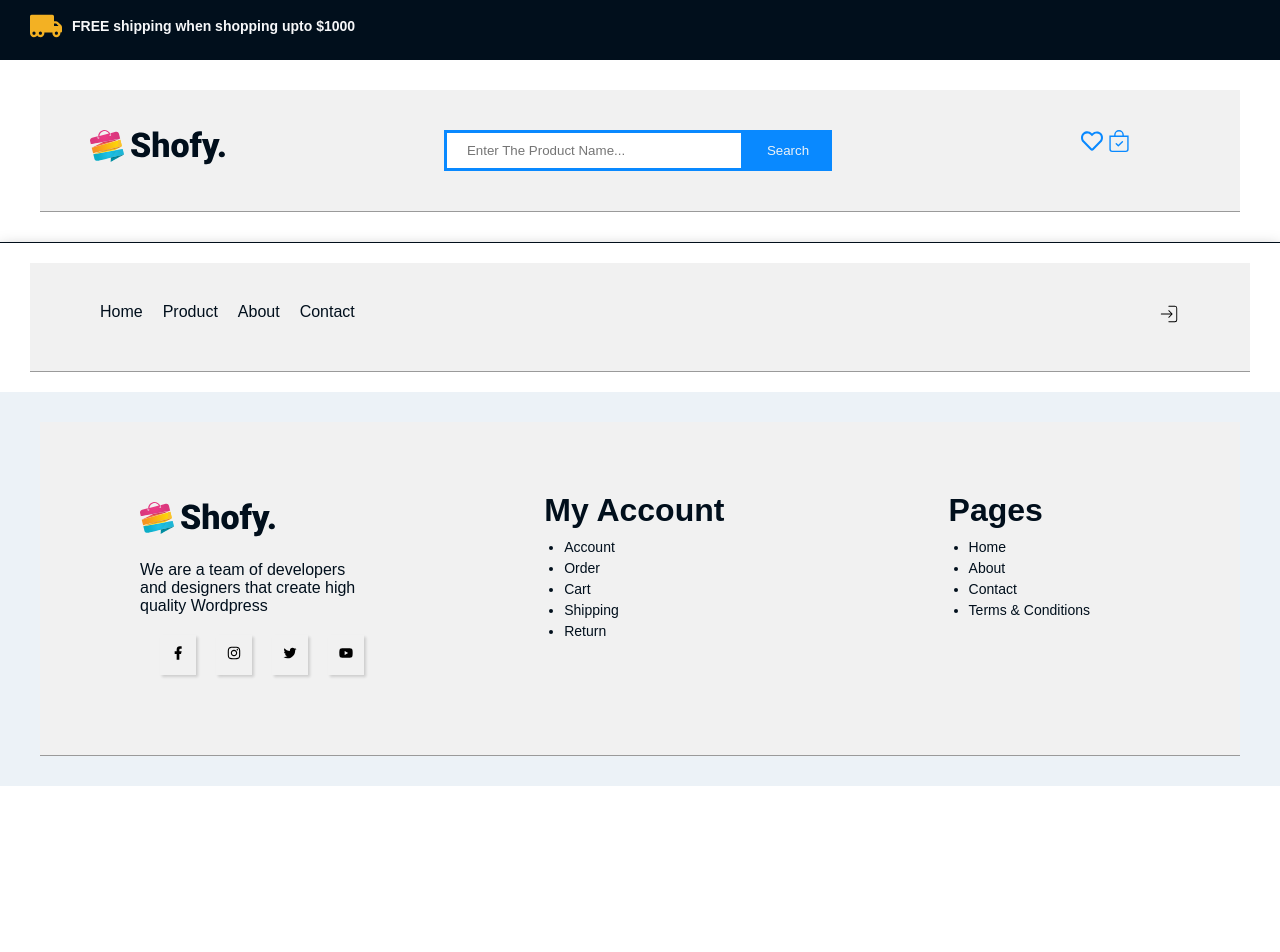
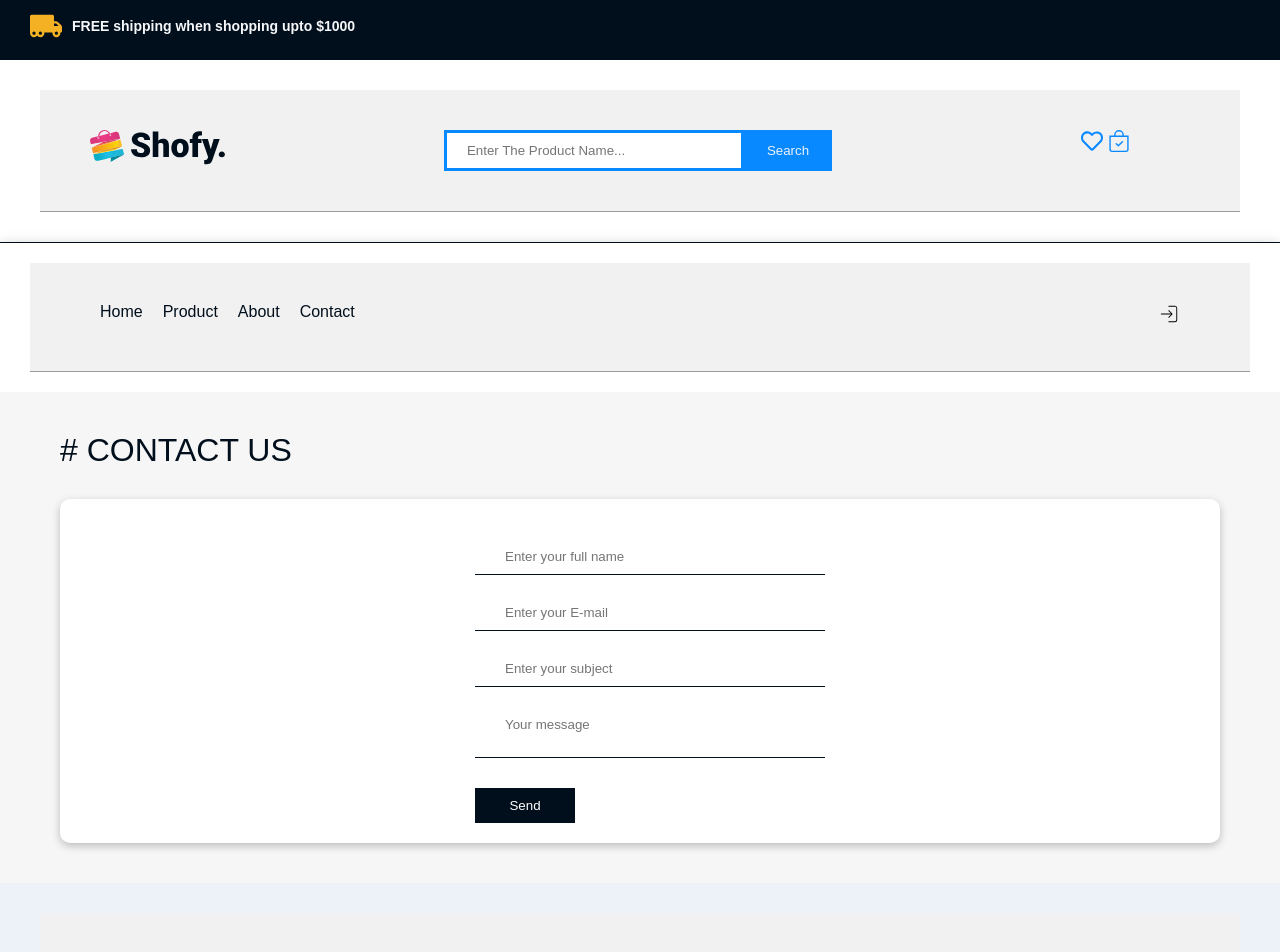
Before and after one commit to Azikenp/shopfy, a React (Vite) app: page /contact in a window 1280 px wide. Shown: the top 952 px of the page. Before the commit the page ends 800 px from the top, so only its background shows below. Built offline with nearby package versions, Linux system fonts and the light colour scheme.

Commit message:
contact form

```diff
--- a/src/components/Cart.css
+++ b/src/components/Cart.css
@@ -160,4 +160,9 @@
     outline: none;
     background: #0989ff;
     cursor: pointer;
+    transition: 0.5s;
 }
+
+.container .checkout:hover{
+    background-color: #0988ffc5;
+}
--- a/src/components/Cart.jsx
+++ b/src/components/Cart.jsx
@@ -94,7 +94,7 @@ const Cart = ({ cart, setCart }) => {
       </div>
       {cart.length > 0 && (
         <>
-          <h2 className="totalprice">${totalPrice}</h2>{" "}
+          <h2 className="totalprice">Total: ${totalPrice}</h2>{" "}
           <button className="checkout">checkout</button>
         </>
       )}
--- /dev/null
+++ b/src/components/Contact.css
@@ -0,0 +1,73 @@
+*
+{
+    margin: 0;
+    padding: 0;
+    font-family: sans-serif;
+    box-sizing: border-box;
+}
+.contact_container
+{
+    padding: 30px 40px;
+    width: 100%;
+    background: #f6f6f6;
+}
+.contact_container .contant
+{
+    padding: 10px 20px;
+}
+.contact_container .contant h2
+{
+    text-transform: uppercase;
+    font-size: 32px;
+    color: #010f1c;
+    font-weight: 200;
+}
+.contact_container .contant .form
+{
+    margin-top: 30px;
+    padding: 20px 30px;
+    background: #fff;
+    border-radius: 10px;
+    box-shadow: rgba(0, 0, 0, 0.24) 0px 3px 8px;
+}
+.contact_container .contant .form form
+{
+    display: flex;
+    flex-direction: column;
+}
+.contact_container .contant .form form input
+{
+    padding: 10px 30px;
+    border: none;
+    outline: none;
+    background: none;
+    border-bottom: 1px solid #010f1c;
+    width: 350px;
+    margin-top: 20px;
+    margin-left: 35%;
+}
+.contact_container .contant .form form textarea
+{
+    padding: 10px 30px;
+    border: none;
+    outline: none;
+    background: none;
+    border-bottom: 1px solid #010f1c;
+    max-width: 350px;
+    margin-top: 20px;
+    resize: none;
+    margin-left: 35%;
+}
+.contact_container .contant .form form button
+{
+    margin-top: 30px;
+    width: 100px;
+    padding: 10px 0px;
+    border: none;
+    outline: none;
+    background:none;
+    margin-left: 35%;
+    background: #010f1c;
+    color: #fff;
+    cursor: pointer;
+}
--- /dev/null
+++ b/src/components/Contact.jsx
@@ -0,0 +1,38 @@
+import React, { useState } from 'react'
+import './Contact.css'
+
+const Contact = () => {
+    const [user, setUser] = useState({
+        Name: '', Email: '', Subject: '', Message: ''
+    })
+
+    let name, value
+    const data = (e) => {
+        name = e.target.name;
+        value = e.target.value
+        setUser({...user, [name]: value})
+    }
+
+    const senddata = async (e) => {
+        const { name, Email, Subject, Message} = user
+        e.preventDefault;
+    }
+  return (
+    <div className="contact_container">
+        <div className="contant">
+            <h2># contact us</h2>
+            <div className="form">
+                <form method="POST">
+                    <input type="text" name='Name' value={user.Name} placeholder='Enter your full name' required autoComplete='off' onChange={data} />
+                    <input type="email" name='Email' value={user.Email} placeholder='Enter your E-mail' required autoComplete='off' onChange={data} />
+                    <input type="text" name='Subject' value={user.Subject} placeholder='Enter your subject' required autoComplete='off' onChange={data} />
+                    <textarea name="Message" value={user.Message} placeholder='Your message' required autoComplete='off' onChange={data} ></textarea>
+                    <button type='submit' onClick={() => senddata}>Send</button>
+                </form>
+            </div>
+        </div>
+    </div>
+  )
+}
+
+export default Contact
--- a/src/components/Home.jsx
+++ b/src/components/Home.jsx
@@ -5,12 +5,18 @@ import { FiTruck } from "react-icons/fi";
 import { BsArrowRight, BsCurrencyDollar } from "react-icons/bs";
 import { CiPercent } from "react-icons/ci";
 import { BiHeadphone } from "react-icons/bi";
-import { AiOutlineCloseCircle, AiOutlineHeart, AiOutlineShoppingCart } from "react-icons/ai";
+import {
+  AiOutlineCloseCircle,
+  AiOutlineHeart,
+  AiOutlineShoppingCart,
+} from "react-icons/ai";
+import { useAuth0 } from "@auth0/auth0-react";
 import { BsEye } from "react-icons/bs";
 import Homeproduct from "./HomeProduct";
 import "./Home.css";
 
-const Home = ({detail, view, close, setClose, addToCart}) => {
+const Home = ({ detail, view, close, setClose, addToCart }) => {
+  const { loginWithRedirect, isAuthenticated } = useAuth0();
   return (
     <>
       {close ? (
@@ -142,9 +148,15 @@ const Home = ({detail, view, close, setClose, addToCart}) => {
                 <div className="img_box">
                   <img src={curElm.Img} alt={curElm.Title} />
                   <div className="icon">
-                    <li onClick={() => addToCart(curElm)}>
-                      <AiOutlineShoppingCart />
-                    </li>
+                    {isAuthenticated ? (
+                      <li onClick={() => addToCart(curElm)}>
+                        <AiOutlineShoppingCart />
+                      </li>
+                    ) : (
+                      <li onClick={() => loginWithRedirect()}>
+                        <AiOutlineShoppingCart />
+                      </li>
+                    )}
                     <li onClick={() => view(curElm)}>
                       <BsEye />
                     </li>
--- a/src/components/Product.jsx
+++ b/src/components/Product.jsx
@@ -6,9 +6,19 @@ import {
   AiOutlineHeart,
   AiOutlineShoppingCart,
 } from "react-icons/ai";
+import { useAuth0 } from "@auth0/auth0-react";
 import { BsEye } from "react-icons/bs";
 
-const Product = ({ product, setProduct, detail, view, close, setClose, addToCart }) => {
+const Product = ({
+  product,
+  setProduct,
+  detail,
+  view,
+  close,
+  setClose,
+  addToCart,
+}) => {
+  const { loginWithRedirect, isAuthenticated } = useAuth0();
   const filterProducts = (product) => {
     const update = Productdetail.filter((x) => {
       return x.Cat === product;
@@ -78,9 +88,15 @@ const Product = ({ product, setProduct, detail, view, close, setClose, addToCart
                       <div className="img_box">
                         <img src={curElm.Img} alt={curElm.Title} />
                         <div className="icon">
-                          <li onClick={() => addToCart(curElm)}>
-                            <AiOutlineShoppingCart />
-                          </li>
+                          {isAuthenticated ? (
+                            <li onClick={() => addToCart(curElm)}>
+                              <AiOutlineShoppingCart />
+                            </li>
+                          ) : (
+                            <li onClick={() => loginWithRedirect()}>
+                              <AiOutlineShoppingCart />
+                            </li>
+                          )}
                           <li onClick={() => view(curElm)}>
                             <BsEye />
                           </li>
--- a/src/components/Rout.jsx
+++ b/src/components/Rout.jsx
@@ -3,6 +3,7 @@ import { Route, Routes } from "react-router-dom";
 import Home from "./Home";
 import Product from "./Product";
 import Cart from "./Cart";
+import Contact from "./Contact";
 
 const Rout = ({ product, setProduct, detail, view, close, setClose, cart, setCart, addToCart }) => {
   return (
@@ -35,6 +36,7 @@ const Rout = ({ product, setProduct, detail, view, close, setClose, cart, setCar
           }
         />
         <Route path="/cart" element={<Cart cart={cart} setCart = {setCart} />} />
+        <Route path="/contact" element={<Contact />} />
       </Routes>
     </>
   );
```
